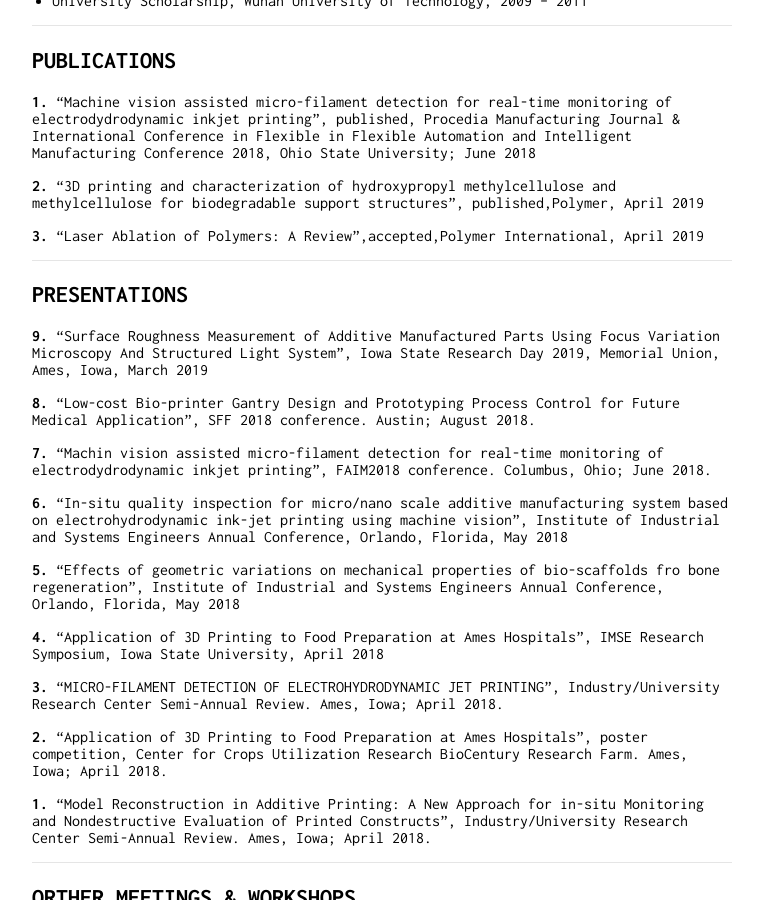
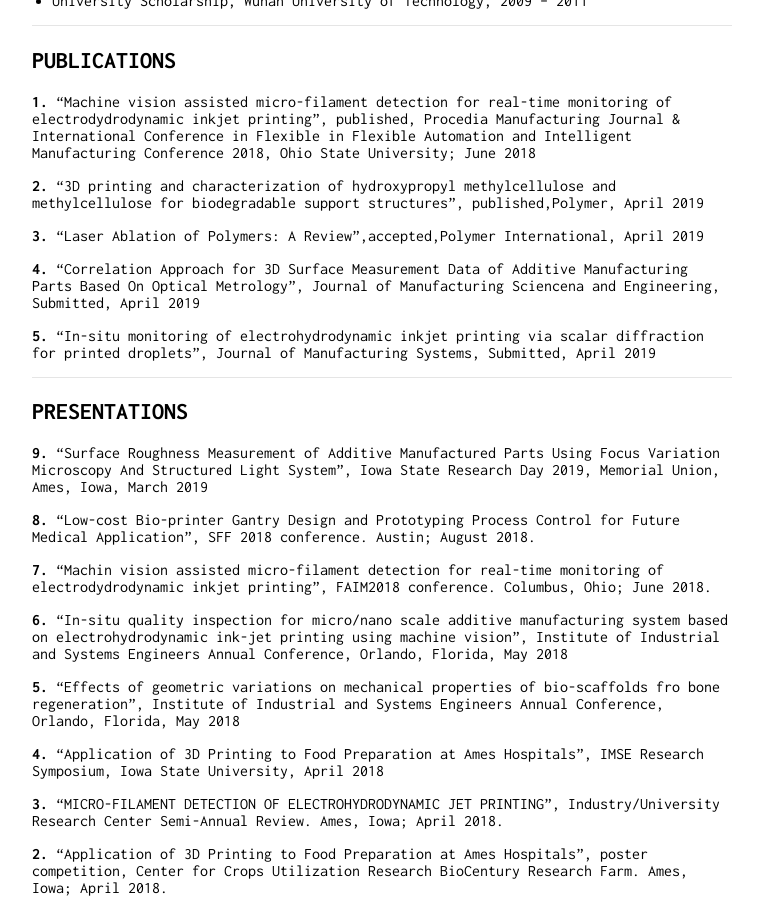
Before and after one commit to zhangxiao2018/zhangxiao2018.github.io, a Jekyll site: the page built from index.md, in a window 1280 px wide and 900 px high, scrolled down 1729 px. Shown: the whole window, without its empty margins (258-1017 px from the left). Built offline with Jekyll 4.4.1, drawn with Linux system fonts in a browser that asks for light colours; our own code applies the rules of GitHub Pages for plain Markdown files.

Commit message:
Update index.md

```diff
--- a/index.md
+++ b/index.md
@@ -82,6 +82,10 @@ Packing and testing wafer, maintain PVD, CVD, photoresist coater/decoater machin
 
 **3.** “Laser Ablation of Polymers: A Review",accepted,Polymer International, April 2019
 
+**4.** "Correlation Approach for 3D Surface Measurement Data of Additive Manufacturing Parts Based On Optical Metrology", Journal of Manufacturing Sciencena and Engineering, Submitted, April 2019
+
+**5.** "In-situ monitoring of electrohydrodynamic inkjet printing via scalar diffraction for printed droplets", Journal of Manufacturing Systems, Submitted, April 2019
+
 
 - - -
 ## PRESENTATIONS
```
